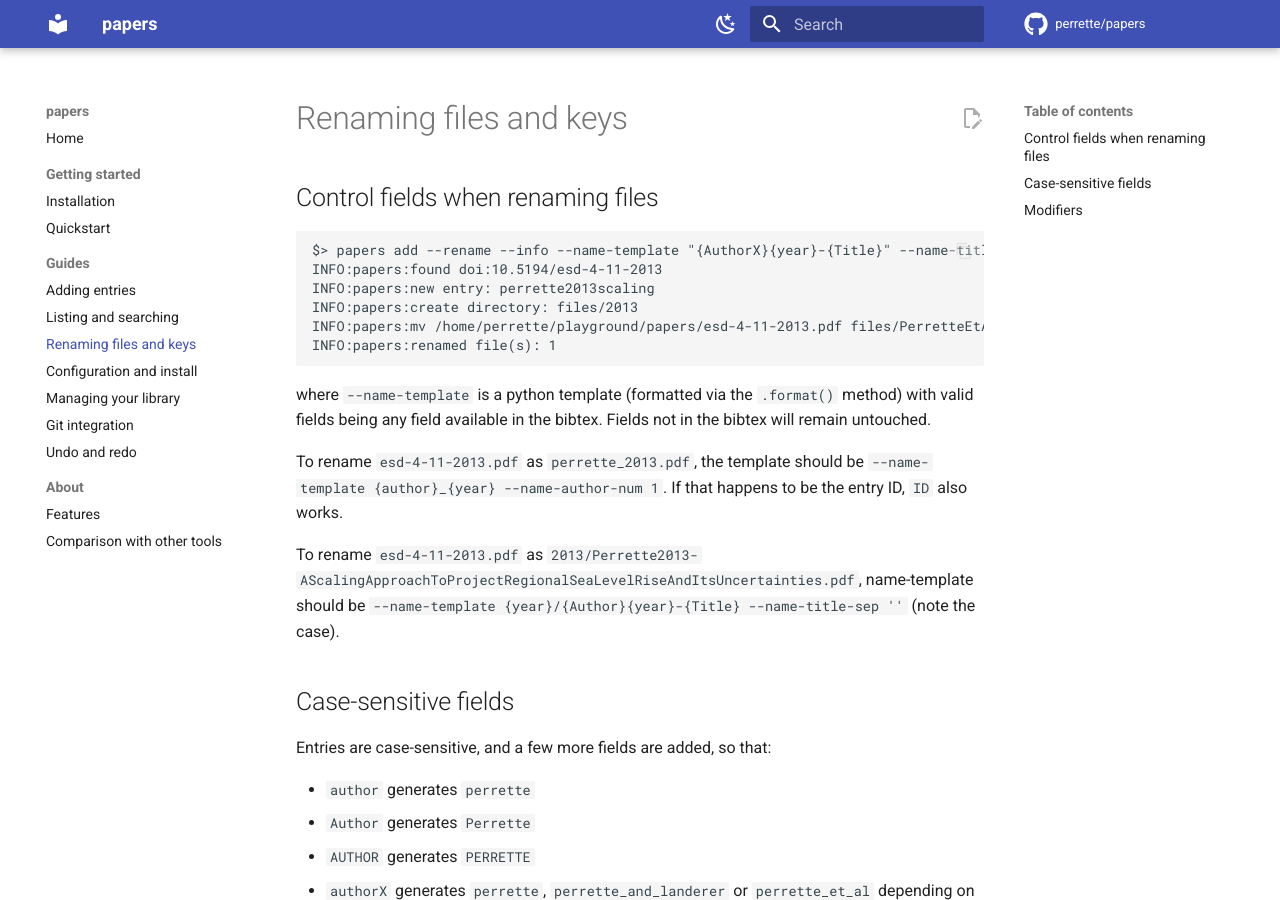
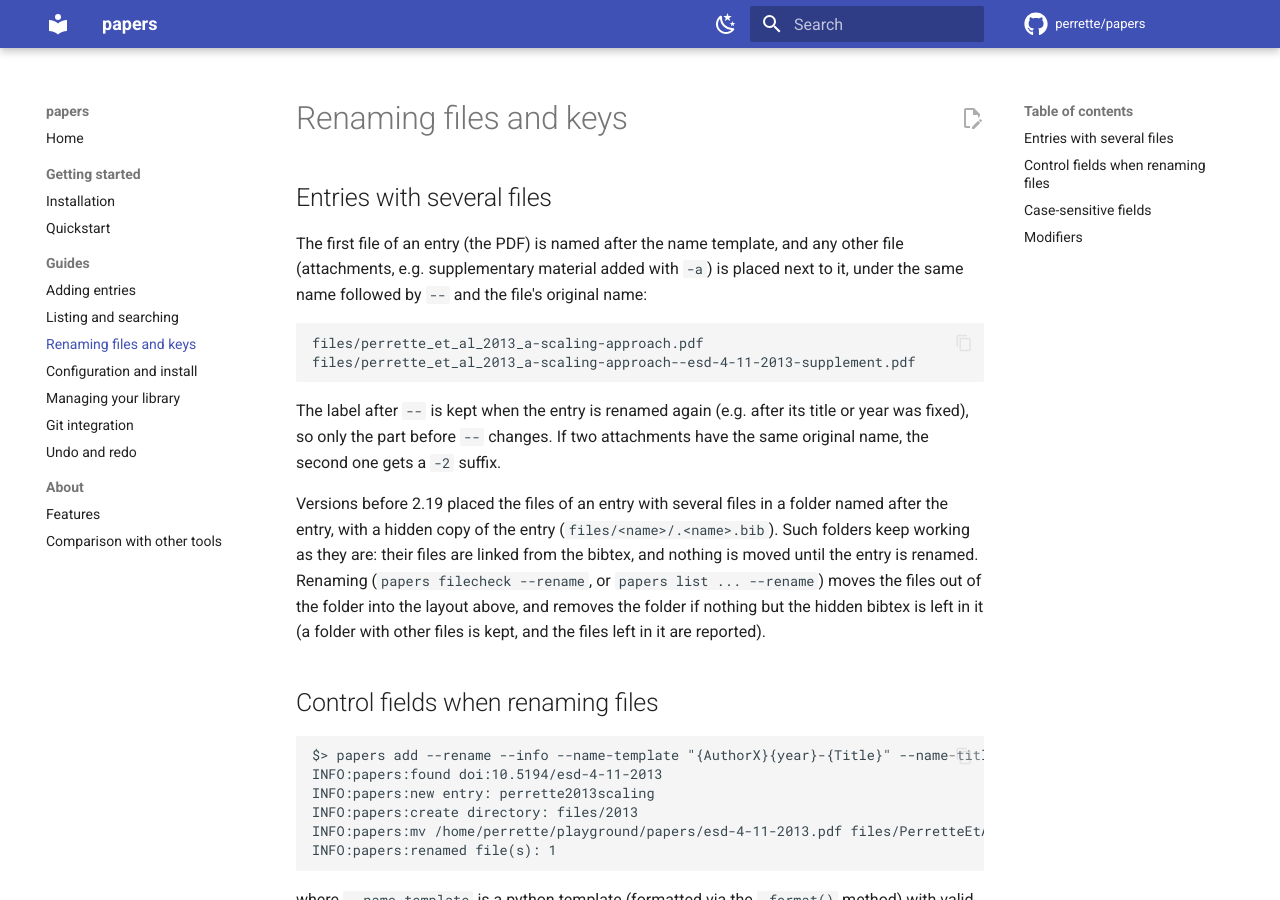
Before and after one commit to perrette/papers, an MkDocs documentation site: the page built from docs/renaming.md, in a window 1280 px wide and 900 px high. Built offline with MkDocs 1.6.1 and Material for MkDocs 9.7.7, drawn with Linux system fonts in a browser that asks for light colours; comment, search, counter and statistics services are not loaded.

Commit message:
Name the files of an entry with attachments next to its main file
An entry with several files used to be renamed into a folder named after
it (<name>/ with a hidden copy of the entry, .<name>.bib), so the path of
its main PDF changed whenever an attachment was added or removed. Now the
first file is always <filesdir>/<name>.<ext>, and every other file is
placed next to it as <name>--<label>.<ext>, where <label> is the file's
original name. The label is kept on later renames, and a -2, -3...
suffix separates two attachments with the same name.

Folders of the previous layout are left untouched until the entry is
renamed: renaming moves their files out into the new layout and removes
the folder when only its hidden bibtex is left. A directory that the
files are moved out of is only ever removed if it is such a folder --
previously, an emptied source directory (e.g. a downloads folder) could
be removed after a rename. `papers open` opens the folder only for the
previous layout.

````diff
--- a/docs/renaming.md
+++ b/docs/renaming.md
@@ -1,4 +1,29 @@
 # Renaming files and keys
+
+## Entries with several files
+
+The first file of an entry (the PDF) is named after the name template, and
+any other file (attachments, e.g. supplementary material added with `-a`) is
+placed next to it, under the same name followed by `--` and the file's
+original name:
+
+```
+files/perrette_et_al_2013_a-scaling-approach.pdf
+files/perrette_et_al_2013_a-scaling-approach--esd-4-11-2013-supplement.pdf
+```
+
+The label after `--` is kept when the entry is renamed again (e.g. after its
+title or year was fixed), so only the part before `--` changes. If two
+attachments have the same original name, the second one gets a `-2` suffix.
+
+Versions before 2.19 placed the files of an entry with several files in a
+folder named after the entry, with a hidden copy of the entry
+(`files/<name>/.<name>.bib`). Such folders keep working as they are: their
+files are linked from the bibtex, and nothing is moved until the entry is
+renamed. Renaming (`papers filecheck --rename`, or `papers list ... --rename`)
+moves the files out of the folder into the layout above, and removes the
+folder if nothing but the hidden bibtex is left in it (a folder with other
+files is kept, and the files left in it are reported).
 
 ## Control fields when renaming files
 
````
Also changed, not shown: docs/adding-entries.md (+1 -1 lines), docs/features.md (+2 -2 lines), docs/library-management.md (+6 -4 lines), 4 other files.
